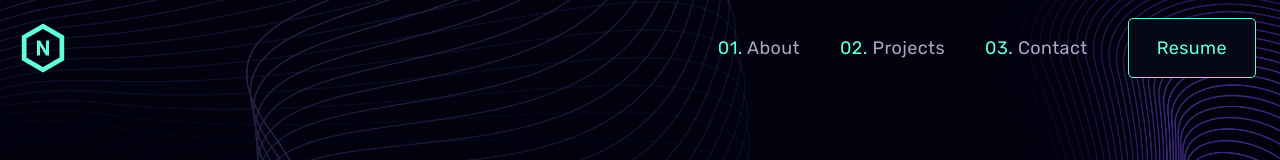
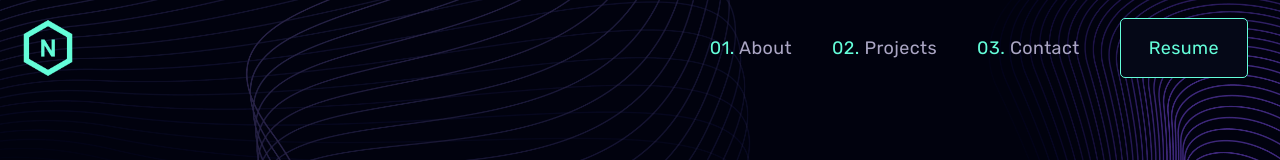
Before and after one commit to NekruzAsh/MyPortfolio, a Next.js app: page / in a window 1280 px wide. Shown: the top 160 px of the page. Built offline with nearby package versions, Linux system fonts and the light colour scheme.

Commit message:
changed minor margins and logo size.

```diff
--- a/app/components/Navbar.jsx
+++ b/app/components/Navbar.jsx
@@ -43,8 +43,8 @@ const navbar = () => {
           <Image
             src="/images/logoo.webp"
             alt="logo"
-            width={70}
-            height={70}
+            width={80}
+            height={80}
             quality={100}
           />
         </Link>
@@ -65,7 +65,7 @@ const navbar = () => {
                 <span className=" text-[#64feda]">03.</span> Contact
               </li>
             </Link>
-              <a href={myResume} target="_blank" className="button ml-10 mr-4 text-lg">
+              <a href={myResume} target="_blank" className="button ml-10 mr-6 text-lg">
                 Resume
               </a>
           </ul>
```
